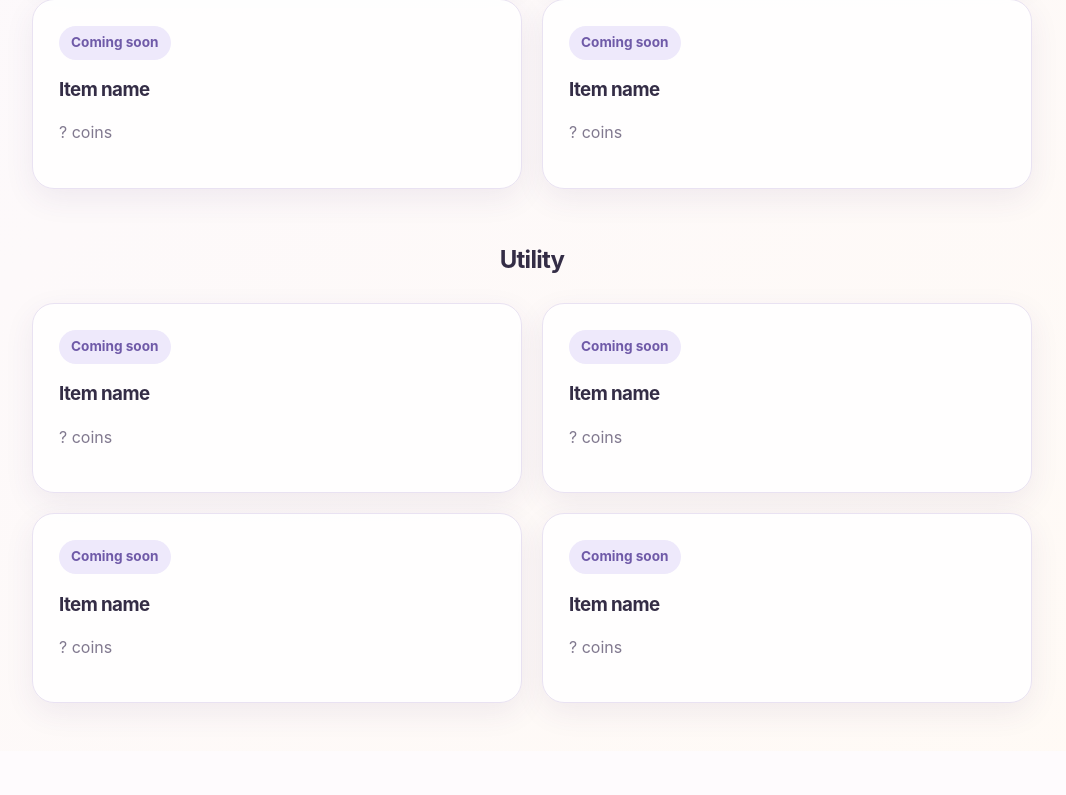
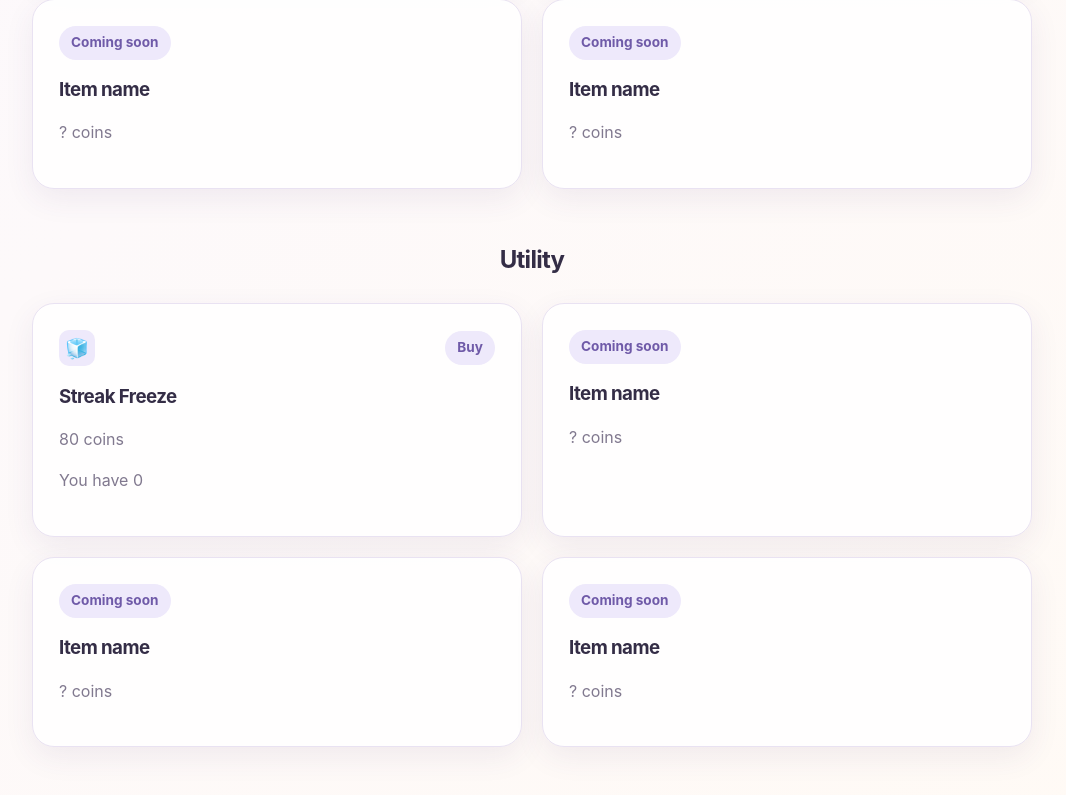
Before and after one commit to fardosaNoor/QuestLog, a Spring Boot app: page /shop in a window 1280 px wide. Shown: the part 1232-2027 px from the top of the page, without its empty margins (108-1174 px from the left). Before the commit the page ends 1949 px from the top, so only its background shows below. Run offline with Spring Boot 4, Linux system fonts and the light colour scheme; the visitor is signed in with stand-in values (Sample User, id 1); data that the repository does not hold is empty; some of the project's set-up classes (security, data sources, template engines, error pages and the like) are left out, and stand-ins take their place.

Commit message:
added streak freeze to the shop, added theme

```diff
--- a/src/main/java/ca/sfu/QuestLog/ShopController.java
+++ b/src/main/java/ca/sfu/QuestLog/ShopController.java
@@ -1,5 +1,7 @@
 package ca.sfu.QuestLog;
 
+import java.time.LocalDate;
+import java.time.ZoneId;
 import java.util.ArrayList;
 import java.util.List;
 import org.springframework.http.HttpStatus;
@@ -16,12 +18,15 @@ public class ShopController {
 
     private final AppUserRepository userRepository;
     private final OwnedItemRepository ownedItemRepository;
+    private final FrozenDayRepository frozenDayRepository;
 
     public ShopController(
             AppUserRepository userRepository,
-            OwnedItemRepository ownedItemRepository) {
+            OwnedItemRepository ownedItemRepository,
+            FrozenDayRepository frozenDayRepository) {
         this.userRepository = userRepository;
         this.ownedItemRepository = ownedItemRepository;
+        this.frozenDayRepository = frozenDayRepository;
     }
 
     @GetMapping("/shop")
@@ -37,9 +42,13 @@ public class ShopController {
             ownedItems.add(ownedItem.getItemName());
         }
 
+        LocalDate today = LocalDate.now(ZoneId.of("America/Vancouver"));
+
         model.addAttribute("coins", user.getCoins());
         model.addAttribute("ownedItems", ownedItems);
         model.addAttribute("theme", user.getTheme());
+        model.addAttribute("streakFreezes", user.getStreakFreezes());
+        model.addAttribute("frozenToday", frozenDayRepository.existsByStudentEmailAndFrozenDate(user.getEmail(), today));
 
         return "shop";
     }
@@ -92,4 +101,45 @@ public class ShopController {
 
         return "redirect:/shop?used";
     }
+
+    @PostMapping("/shop/freeze/buy")
+    public String buyStreakFreeze(Authentication authentication) {
+
+        int price = 80;
+
+        AppUser user = userRepository.findByEmail(authentication.getName()).orElseThrow();
+
+        if (user.getCoins() < price) {
+            return "redirect:/shop?notEnoughCoins";
+        }
+
+        user.setCoins(user.getCoins() - price);
+        user.setStreakFreezes(user.getStreakFreezes() + 1);
+        userRepository.save(user);
+
+        return "redirect:/shop?bought";
+    }
+
+    @PostMapping("/shop/freeze/use")
+    public String useStreakFreeze(Authentication authentication) {
+
+        AppUser user = userRepository.findByEmail(authentication.getName()).orElseThrow();
+
+        LocalDate today = LocalDate.now(ZoneId.of("America/Vancouver"));
+
+        if (user.getStreakFreezes() < 1) {
+            return "redirect:/shop?noFreezes";
+        }
+
+        if (frozenDayRepository.existsByStudentEmailAndFrozenDate(user.getEmail(), today)) {
+            return "redirect:/shop?alreadyFrozen";
+        }
+
+        user.setStreakFreezes(user.getStreakFreezes() - 1);
+        userRepository.save(user);
+
+        frozenDayRepository.save(new FrozenDay(user.getEmail(), today));
+
+        return "redirect:/shop?frozen";
+    }
 }
--- a/src/main/resources/static/css/style.css
+++ b/src/main/resources/static/css/style.css
@@ -331,3 +331,19 @@ button:focus-visible, a:focus-visible {
 .in-use {
     opacity: 0.5;
 }
+
+.shop-card-actions {
+    display: flex;
+    gap: 8px;
+}
+
+.item-icon {
+    display: inline-flex;
+    align-items: center;
+    justify-content: center;
+    width: 36px;
+    height: 36px;
+    border-radius: 10px;
+    background: var(--lavender-light);
+    font-size: 1.2rem;
+}
--- a/src/main/resources/templates/edit-course.html
+++ b/src/main/resources/templates/edit-course.html
@@ -5,8 +5,9 @@
     <meta name="viewport" content="width=device-width, initial-scale=1.0">
     <title>Edit Course | QuestLog</title>
     <link rel="stylesheet" th:href="@{/css/style.css}">
+    <link rel="stylesheet" th:href="@{/css/themes.css}">
 </head>
-<body>
+<body th:class="${theme}">
     <nav class="navbar">
         <a class="logo" th:href="@{/dashboard}">✦ QuestLog</a>
         <a th:href="@{/dashboard}">Back to Dashboard</a>
--- a/src/main/resources/templates/shop.html
+++ b/src/main/resources/templates/shop.html
@@ -31,6 +31,9 @@
         <p th:if="${param.notEnoughCoins}" class="error">Not enough coins.</p>
         <p th:if="${param.owned}" class="error">You already own this item.</p>
         <p th:if="${param.notOwned}" class="error">You need to buy this theme first.</p>
+        <p th:if="${param.frozen}" class="success">Streak freeze used! Your streak is safe today.</p>
+        <p th:if="${param.noFreezes}" class="error">You don't have any streak freezes.</p>
+        <p th:if="${param.alreadyFrozen}" class="error">You already used a streak freeze today.</p>
 
         <h2 class="shop-heading">Themes</h2>
         <div class="dashboard-grid">
@@ -145,9 +148,22 @@
         <h2 class="shop-heading">Utility</h2>
         <div class="dashboard-grid">
             <section class="card">
-                <span class="badge">Coming soon</span>
-                <h3>Item name</h3>
-                <p>? coins</p>
+                <div class="shop-card-top">
+                    <span class="item-icon">🧊</span>
+                    <div class="shop-card-actions">
+                        <form th:if="${streakFreezes > 0 and !frozenToday}"
+                              th:action="@{/shop/freeze/use}" method="post">
+                            <button type="submit" class="buy-button">Use</button>
+                        </form>
+                        <form th:action="@{/shop/freeze/buy}" method="post">
+                            <button type="submit" class="buy-button">Buy</button>
+                        </form>
+                    </div>
+                </div>
+                <h3>Streak Freeze</h3>
+                <p>80 coins</p>
+                <p>You have <span th:text="${streakFreezes}">0</span></p>
+                <span th:if="${frozenToday}" class="badge">Streak protected today</span>
             </section>
 
             <section class="card">
```
Also changed, not shown: src/main/java/ca/sfu/QuestLog/AppUser.java (+13 -0 lines), src/main/java/ca/sfu/QuestLog/FrozenDay.java (added, +37 -0 lines), src/main/java/ca/sfu/QuestLog/FrozenDayRepository.java (added, +12 -0 lines), src/main/java/ca/sfu/QuestLog/StreakService.java (+10 -1 lines), 1 other file.
